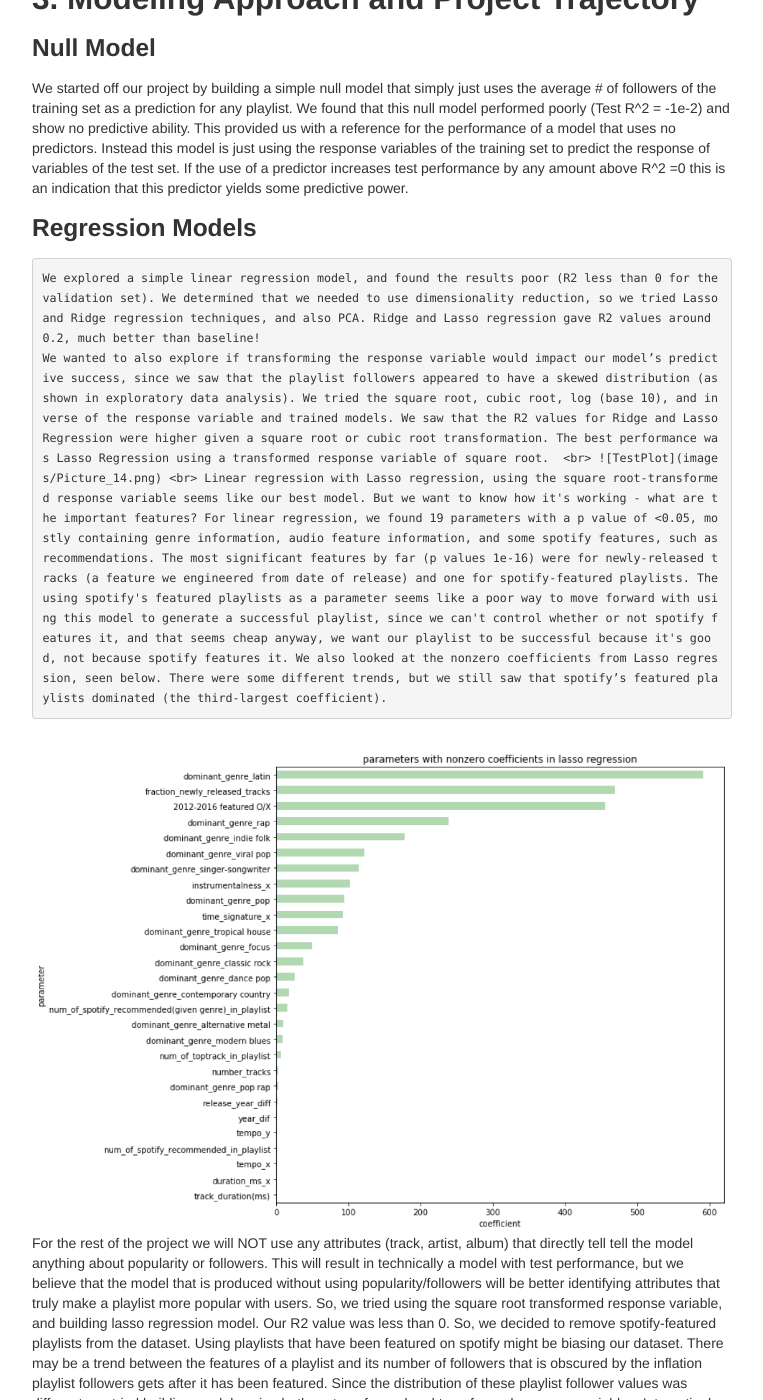
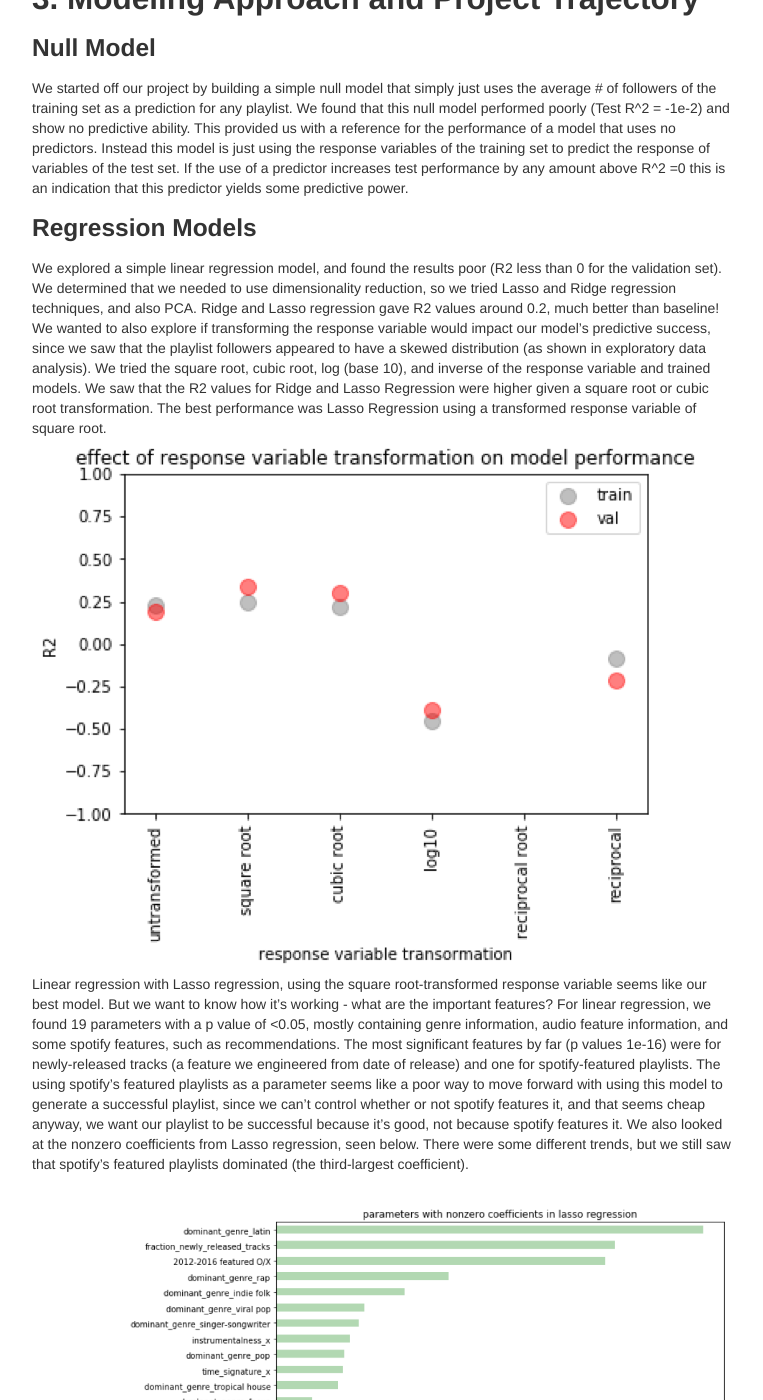
Before and after one commit to maxgmarin/AC209a_FinalProject_EEM, a Jekyll site: the page built from index.md, in a window 1280 px wide and 1400 px high, scrolled down 6361 px. Shown: the whole window, without its empty margins (258-1021 px from the left). Built offline with Jekyll 4.4.1, drawn with Linux system fonts in a browser that asks for light colours; our own code applies the rules of GitHub Pages for plain Markdown files; part of the change alters nothing that is shown; some of the changed text lies outside the part shown.

```diff
--- a/index.md
+++ b/index.md
@@ -135,8 +135,8 @@ We found that this null model performed poorly (Test R^2 = -1e-2) and show no pr
 This provided us with a reference for the performance of a model that uses no predictors. Instead this model is just using the response variables of the training set to predict the response of variables of the test set. If the use of a predictor increases test performance by any amount above R^2 =0 this is an indication that this predictor yields some predictive power.
 ### Regression Models <a name="regression"></a>
 
-	We explored a simple linear regression model, and found the results poor (R2 less than 0 for the validation set). We determined that we needed to use dimensionality reduction, so we tried Lasso and Ridge regression techniques, and also PCA. Ridge and Lasso regression gave R2 values around 0.2, much better than baseline!
-	We wanted to also explore if transforming the response variable would impact our model’s predictive success, since we saw that the playlist followers appeared to have a skewed distribution (as shown in exploratory data analysis). We tried the square root, cubic root, log (base 10), and inverse of the response variable and trained models. We saw that the R2 values for Ridge and Lasso Regression were higher given a square root or cubic root transformation. The best performance was Lasso Regression using a transformed response variable of square root.
+We explored a simple linear regression model, and found the results poor (R2 less than 0 for the validation set). We determined that we needed to use dimensionality reduction, so we tried Lasso and Ridge regression techniques, and also PCA. Ridge and Lasso regression gave R2 values around 0.2, much better than baseline!
+We wanted to also explore if transforming the response variable would impact our model’s predictive success, since we saw that the playlist followers appeared to have a skewed distribution (as shown in exploratory data analysis). We tried the square root, cubic root, log (base 10), and inverse of the response variable and trained models. We saw that the R2 values for Ridge and Lasso Regression were higher given a square root or cubic root transformation. The best performance was Lasso Regression using a transformed response variable of square root.
 <br>
 ![TestPlot](images/Picture_14.png)
 <br>
@@ -150,6 +150,7 @@ So, we decided to remove spotify-featured playlists from the dataset. Using play
 <br>
 ![TestPlot](images/Picture_15.png)
 <br>
+In the future, we would have liked to have spent more time engineering features, and preferably focusing on the audio features.
 
 ## 4. Results, Conclusions, and Future Work <a name="results future"></a>
 ### Results <a name="results"></a>
```
